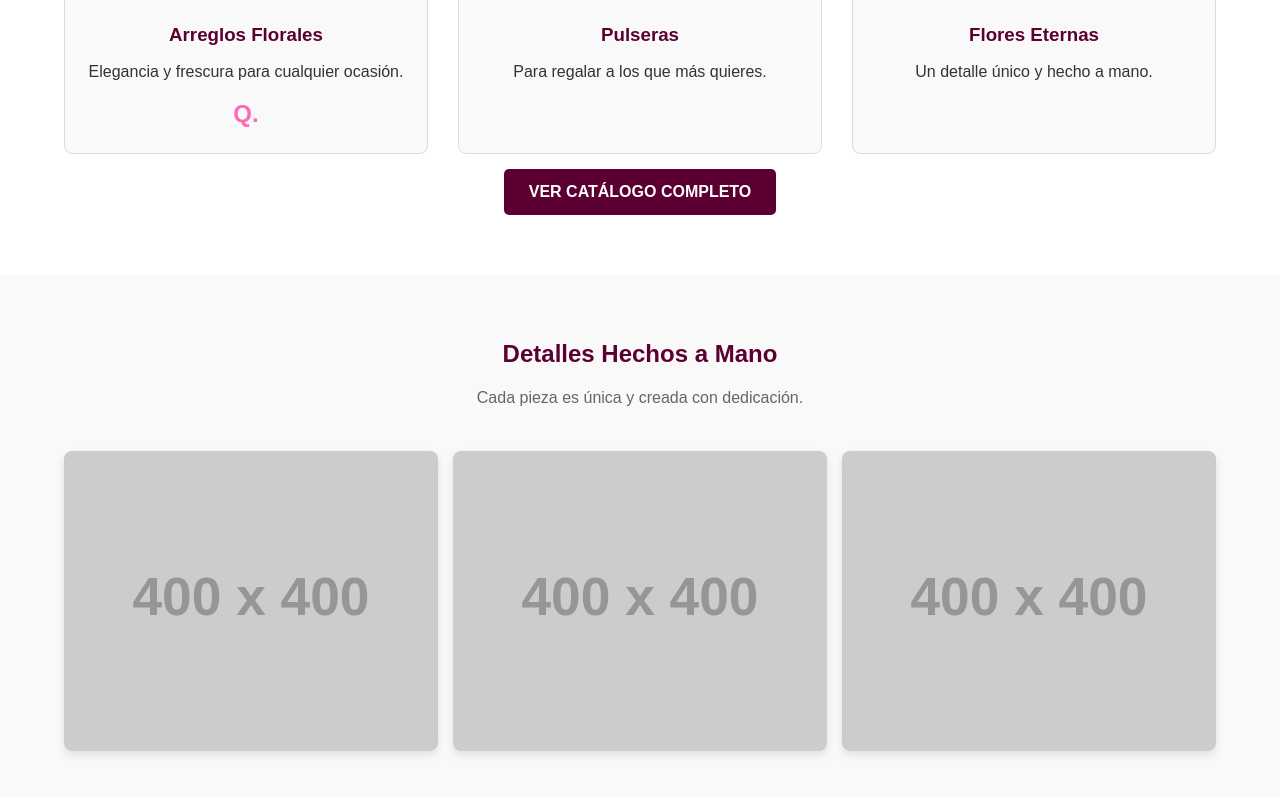
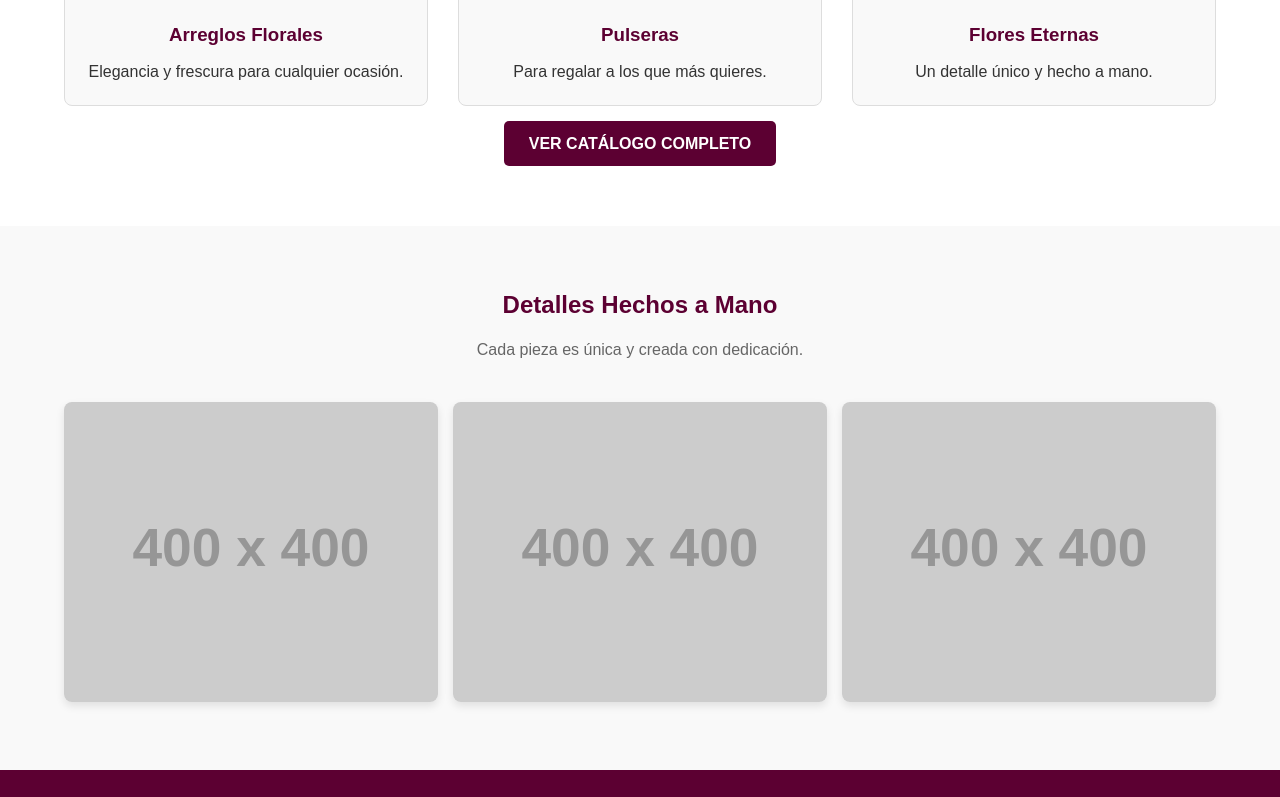
Before and after one commit to cavdenoficial/CAVDEN, a plain HTML site: page index.html in a window 1280 px wide. Shown: the part 923-1720 px from the top of the page. Drawn offline with Linux system fonts and the light colour scheme; placeholder pictures from the web are drawn by us.

Commit message:
Update index.html

```diff
--- a/index.html
+++ b/index.html
@@ -36,7 +36,6 @@
                 <img src="https://via.placeholder.com/300x200?text=Arreglo+Floral" alt="Arreglo Floral">
                 <h3>Arreglos Florales</h3>
                 <p>Elegancia y frescura para cualquier ocasión.</p>
-                <span class="precio">Q.</span>
             </div>
 
             <div class="producto-card">
```
